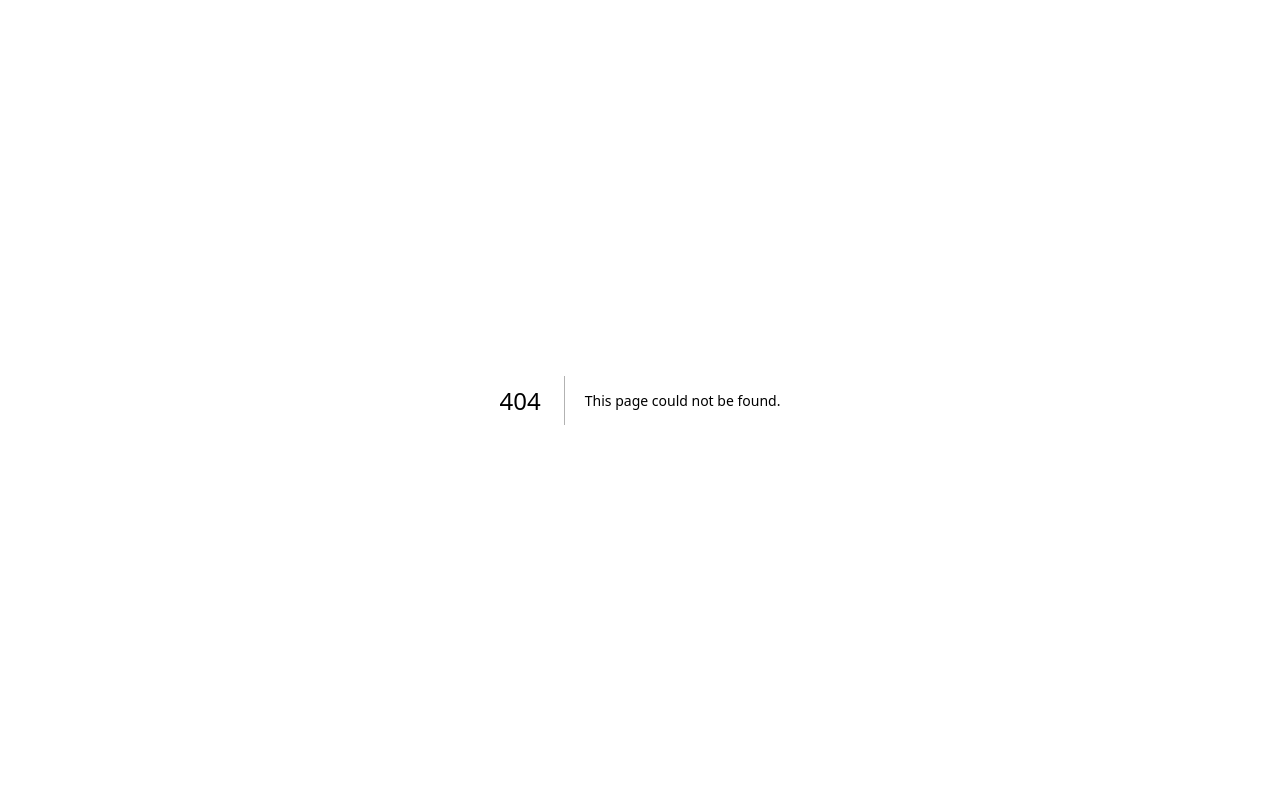
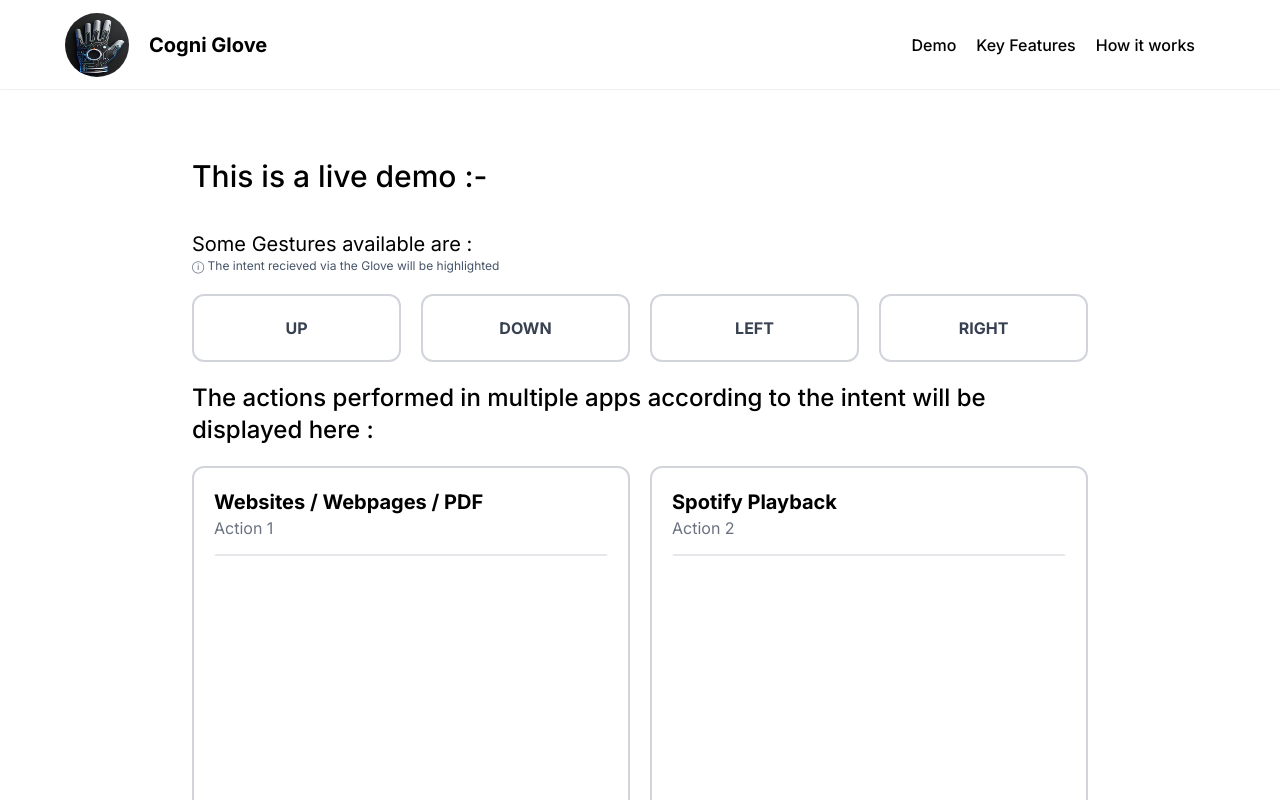
Before and after one commit to aaditya-paul/cogni-glove, a Next.js app: page /demo in a window 1280 px wide. Before the commit this address had no page. Shown: the top 800 px of the page. Built offline with nearby package versions, Linux system fonts and the light colour scheme.

Commit message:
demo page added

```diff
--- /dev/null
+++ b/src/app/demo/page.js
@@ -0,0 +1,16 @@
+import NavBar from "@/components/navBar";
+import Demo from "@/screens/demo";
+import React from "react";
+
+function Page() {
+  return (
+    <div>
+      <NavBar />
+      <div className=" lg:px-[15%] md:px-32 px-8 py-12">
+        <Demo />
+      </div>
+    </div>
+  );
+}
+
+export default Page;
--- a/src/app/globals.css
+++ b/src/app/globals.css
@@ -19,6 +19,11 @@
 body {
   color: black;
   background: white;
+  scroll-behavior: smooth;
+}
+
+html {
+  scroll-behavior: smooth;
 }
 
 @layer utilities {
--- a/src/app/page.js
+++ b/src/app/page.js
@@ -3,6 +3,7 @@ import HeroSection from "@/components/heroSection";
 import HowItWorks from "@/components/howItWorks";
 import KeySections from "@/components/keySections";
 import NavBar from "@/components/navBar";
+import Link from "next/link";
 import React from "react";
 
 function Page() {
--- /dev/null
+++ b/src/components/WebSiteComponent.jsx
@@ -0,0 +1,7 @@
+import React from "react";
+
+function WebSiteComponent() {
+  return <div>WebSiteComponent</div>;
+}
+
+export default WebSiteComponent;
--- /dev/null
+++ b/src/components/gestureButton.jsx
@@ -0,0 +1,22 @@
+import React from "react";
+
+function GestureButton() {
+  return (
+    <div className=" grid md:grid-cols-4 grid-cols-2 gap-5">
+      <div className=" p-5 border-2 text-center uppercase font-bold text-gray-700 border-gray-300 rounded-xl ">
+        Up
+      </div>
+      <div className=" p-5 border-2 text-center uppercase font-bold text-gray-700 border-gray-300 rounded-xl ">
+        Down
+      </div>
+      <div className=" p-5 border-2 text-center uppercase font-bold text-gray-700 border-gray-300 rounded-xl ">
+        Left
+      </div>
+      <div className=" p-5 border-2 text-center uppercase font-bold text-gray-700 border-gray-300 rounded-xl ">
+        Right
+      </div>
+    </div>
+  );
+}
+
+export default GestureButton;
--- a/src/components/heroSection.js
+++ b/src/components/heroSection.js
@@ -1,12 +1,13 @@
 import Image from "next/image";
 import React from "react";
 import BannerImg from "../../public/assets/banner.png";
+import Link from "next/link";
 function HeroSection() {
   return (
     <div className="">
       <div>
         {/* banner */}
-        <div className=" relative  rounded-xl shadow-lg  md:w-[70vw] w-full lg:h-[65vh] md:h-[30vh] h-[20vh] ">
+        <div className=" relative  rounded-xl shadow-lg  md:w-[70vw] w-full lg:h-[65vh] md:h-[50vh] h-[25vh] ">
           <Image
             src={BannerImg}
             alt="Banner"
@@ -15,7 +16,7 @@ function HeroSection() {
           />
           <div className=" md:absolute hidden  bg-gradient-to-b from-transparent rounded-xl to-[#00000059] w-full"></div>
         </div>
-        <div className=" md:absolute md:w-[60vw] w-full  flex-wrap text-wrap lg:top-[45%] md:top-[20%] top-[35%] lg:left-[18%] md:left-[19%]  ">
+        <div className=" md:absolute md:w-[60vw] w-full  flex-wrap text-wrap lg:top-[40%] md:top-[22%] top-[35%] lg:left-[18%] md:left-[19%]  ">
           <div className=" text-black md:text-white font-bold mt-8  mb-6 lg:text-4xl md:text-3xl text-2xl">
             The Glove That Knows
           </div>
@@ -27,9 +28,11 @@ function HeroSection() {
             used to detect sign language, and it has applications in healthcare,
             manufacturing, and other industries.
           </div>
-          <div className=" shadow-md my-5 font-medium max-w-32 text-center bg-[#2094F3] px-5 py-3 rounded-lg cursor-pointer active:scale-95 transition-all ease-linear text-white">
-            Get Started
-          </div>
+          <Link href={"/demo"}>
+            <div className=" shadow-md my-5 font-medium max-w-32 text-center bg-[#2094F3] px-5 py-3 rounded-lg cursor-pointer active:scale-95 transition-all ease-linear text-white">
+              Get Started
+            </div>
+          </Link>
         </div>
       </div>
     </div>
--- a/src/components/howItWorks.js
+++ b/src/components/howItWorks.js
@@ -1,10 +1,15 @@
 import Image from "next/image";
 import React from "react";
 import Step1 from "../../public/assets/step1.jpg";
+import Link from "next/link";
 function HowItWorks() {
   return (
     <div>
-      <div className=" font-bold text-3xl my-5 ">How It Works</div>
+      {/* <Link href={"#HowItWorks"}> */}
+      <div className=" font-bold text-3xl my-5 " id="HowItWorks">
+        How It Works
+      </div>
+      {/* </Link> */}
       {/* cards */}
       <div className=" self-center  grid lg:grid-rows-1 lg:grid-cols-3 md:grid-rows-2 md:grid-cols-2 grid-rows-3 grid-cols-1 md:text-left md:justify-normal text-center justify-center  gap-5">
         {/* ... */}
--- a/src/components/keySections.js
+++ b/src/components/keySections.js
@@ -43,7 +43,10 @@ function KeySections() {
     <div>
       {/* Key Features */}
       <div className="  lg:my-12">
-        <div className=" font-bold text-2xl mt-8 mb-6 ">Key Features</div>
+        <div id="KeyFeatures" className=" font-bold text-2xl mt-8 mb-6 ">
+          Key Features
+        </div>
+
         <div className=" text-xl ">
           The Cogni Glove AI hand gesture recognition glove is packed with
           advanced technology, making it the ultimate solution for hands-free
--- a/src/components/navBar.js
+++ b/src/components/navBar.js
@@ -32,24 +32,24 @@ function NavBar() {
       {/* //* For PC */}
       <div className=" lg:flex hidden items-center  font-medium gap-5">
         <div className=" gap-5 flex mx-5">
-          <Link href={"/"}>
-            <div>Technology</div>
+          <Link href={"/demo"}>
+            <div>Demo</div>
           </Link>
-          <Link href={"/"}>
-            <div>Use Cases</div>
+          <Link href={"#KeyFeatures"}>
+            <div>Key Features</div>
           </Link>
-          <Link href={"/"}>
+          <Link href={"#HowItWorks"}>
             <div>How it works</div>
           </Link>
         </div>
-
+        {/*
         <div className=" bg-[#2094F3] px-5 py-2 rounded-lg cursor-pointer active:scale-95 transition-all ease-linear text-white">
           SignUp
         </div>
 
         <div className=" bg-[#F0F2F5] px-5 py-2 rounded-lg cursor-pointer active:scale-95 transition-all ease-linear text-black ">
           Login
-        </div>
+        </div> */}
 
         {/* <div className=" relative w-16 h-16">
           <Image
@@ -76,21 +76,21 @@ function NavBar() {
             <div className=" absolute top-14 right-2 w-40 h-fit bg-white z-50 shadow-lg rounded-lg">
               <div className=" flex flex-col gap-3 p-5">
                 <Link href={"/"}>
-                  <div>Technology</div>
+                  <div>Demo</div>
                 </Link>
                 <Link href={"/"}>
-                  <div>Use Cases</div>
+                  <div>Key Features</div>
                 </Link>
                 <Link href={"/"}>
                   <div>How it works</div>
                 </Link>
-                <div className=" text-center bg-[#2094F3] px-5 py-2 rounded-lg cursor-pointer active:scale-95 transition-all ease-linear text-white">
+                {/* <div className=" text-center bg-[#2094F3] px-5 py-2 rounded-lg cursor-pointer active:scale-95 transition-all ease-linear text-white">
                   SignUp
                 </div>
 
                 <div className=" text-center bg-[#F0F2F5] px-5 py-2 rounded-lg cursor-pointer active:scale-95 transition-all ease-linear text-black ">
                   Login
-                </div>
+                </div> */}
               </div>
             </div>
           )}
--- /dev/null
+++ b/src/screens/demo.js
@@ -0,0 +1,47 @@
+import GestureButton from "@/components/gestureButton";
+import React from "react";
+
+function Demo() {
+  return (
+    <div className=" ">
+      <div className=" font-medium text-3xl my-5 mb-9">
+        This is a live demo :-
+      </div>
+      <div className=" text-xl">Some Gestures available are :</div>
+      <div className=" text-xs text-slate-600">
+        &#9432; The intent recieved via the Glove will be highlighted
+      </div>
+      <div className=" my-5">
+        <GestureButton />
+      </div>
+      <div className="md:text-2xl text-lg font-medium">
+        The actions performed in multiple apps according to the intent will be
+        displayed here :
+      </div>
+
+      <div className="grid grid-cols-1 lg:grid-cols-2 md:grid-cols-1 gap-5 my-5 ">
+        <div className="border-2 border-gray-300 p-5 rounded-xl h-[72vh] lg:h-[72vh] ">
+          <div className="font-bold text-xl">Websites / Webpages / PDF</div>
+          <div className="text-gray-500">Action 1</div>
+          <div className="border-2 border-transparent border-b-gray-200 my-3"></div>
+          {/* <WebSite */}
+        </div>
+        <div className="border-2 border-gray-300 p-5 rounded-xl lg:h-[72vh] h-[72vh]">
+          <div className="font-bold text-xl">Spotify Playback</div>
+          <div className="text-gray-500">Action 2</div>
+          <div className="border-2 border-transparent border-b-gray-200 my-3"></div>
+        </div>
+        {/* <div className="border-2 border-gray-300 p-5 rounded-xl">
+          <div className="font-bold text-xl">App 3</div>
+          <div className="text-gray-500">Action 3</div>
+        </div>
+        <div className="border-2 border-gray-300 p-5 rounded-xl">
+          <div className="font-bold text-xl">App 4</div>
+          <div className="text-gray-500">Action 4</div>
+        </div> */}
+      </div>
+    </div>
+  );
+}
+
+export default Demo;
--- a/tailwind.config.js
+++ b/tailwind.config.js
@@ -4,6 +4,7 @@ module.exports = {
     "./src/pages/**/*.{js,ts,jsx,tsx,mdx}",
     "./src/components/**/*.{js,ts,jsx,tsx,mdx}",
     "./src/app/**/*.{js,ts,jsx,tsx,mdx}",
+    "./src/screens/**/*.{js,ts,jsx,tsx,mdx}",
   ],
   theme: {
     extend: {
```
